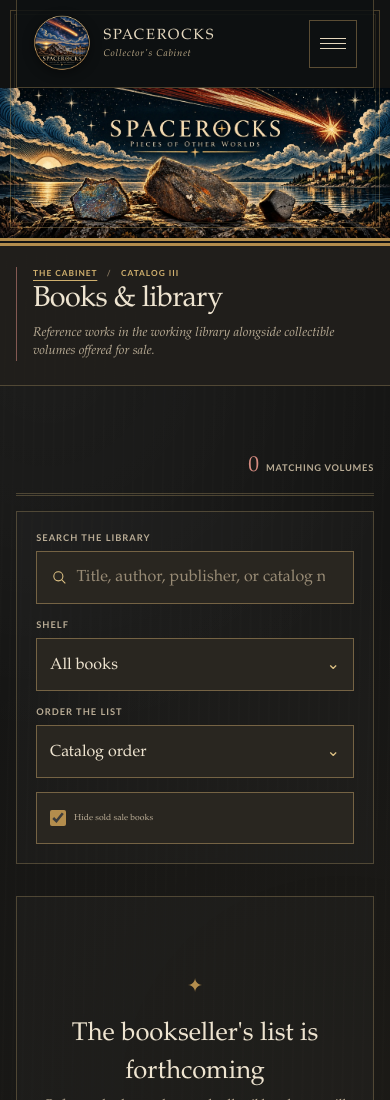
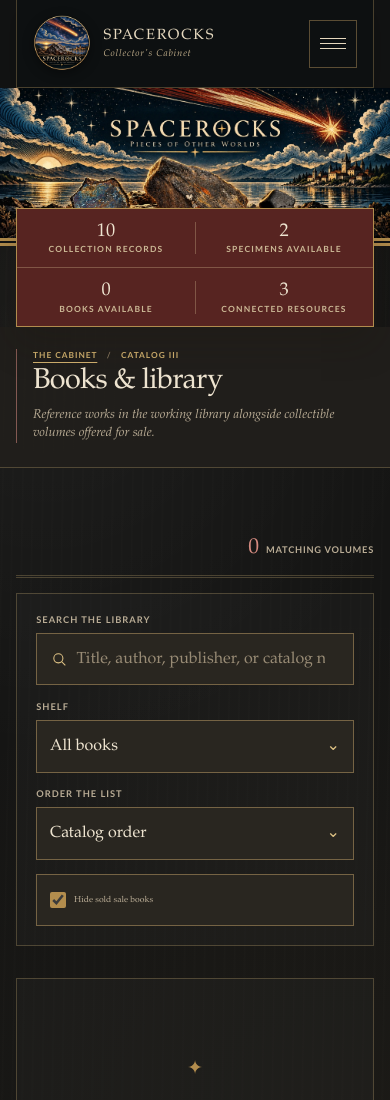
Before and after one commit to rayborg/meteorite-collection-shop-spacerocks, a website: page books.html in a window 390 px wide. Shown: the top 1100 px of the page. Drawn offline with Linux system fonts and the light colour scheme.

Commit message:
Add summary bars to subpages

```diff
--- a/books.html
+++ b/books.html
@@ -42,6 +42,12 @@
   <main id="catalog-content">
     <section class="interior-brand" aria-label="Spacerocks official banner">
       <img class="hero-banner" src="./assets/branding/spacerocks-banner.webp" alt="Spacerocks: Pieces of other worlds" width="2025" height="777">
+    </section>
+    <section class="ledger-strip" aria-label="Cabinet inventory summary">
+      <a href="./collection.html"><strong id="collection-count">—</strong><span>collection records</span></a>
+      <a href="./specimens.html"><strong id="specimen-count">—</strong><span>specimens available</span></a>
+      <a href="./books.html"><strong id="book-count">—</strong><span>books available</span></a>
+      <a href="./research.html"><strong>3</strong><span>connected resources</span></a>
     </section>
     <section class="interior-title-band" aria-labelledby="page-title">
       <div class="interior-title-panel page-shell">
--- a/styles.css
+++ b/styles.css
@@ -176,22 +176,6 @@ textarea:focus-visible {
   background: #121313;
   border-bottom: 8px double var(--brass);
 }
-
-.hero-brand::before,
-.hero-brand::after,
-.interior-brand::before,
-.interior-brand::after {
-  content: "";
-  position: absolute;
-  z-index: 3;
-  pointer-events: none;
-  border: 1px solid rgba(195, 159, 92, .34);
-}
-
-.hero-brand::before,
-.interior-brand::before { inset: 1.2rem; }
-.hero-brand::after,
-.interior-brand::after { inset: 1.55rem; border-color: rgba(195, 159, 92, .13); }
 
 .hero-banner { width: 100%; height: auto; display: block; }
 
@@ -1043,10 +1027,6 @@ textarea:focus-visible {
 }
 
 @media (max-width: 580px) {
-  .hero-brand::before,
-  .interior-brand::before { inset: .6rem; }
-  .hero-brand::after,
-  .interior-brand::after { inset: .9rem; }
   .hero-intro { padding: 1.5rem 0 2.25rem; }
   .hero-actions { align-items: flex-start; flex-direction: column; gap: 1rem; }
   .card-grid, .book-grid { grid-template-columns: 1fr; }
```
Also changed, not shown: SESSION.md (+10 -6 lines), checkout.html (+6 -0 lines), collection.html (+6 -0 lines), research.html (+6 -0 lines), specimens.html (+6 -0 lines), tests/site.test.mjs (+15 -0 lines), README.md.
